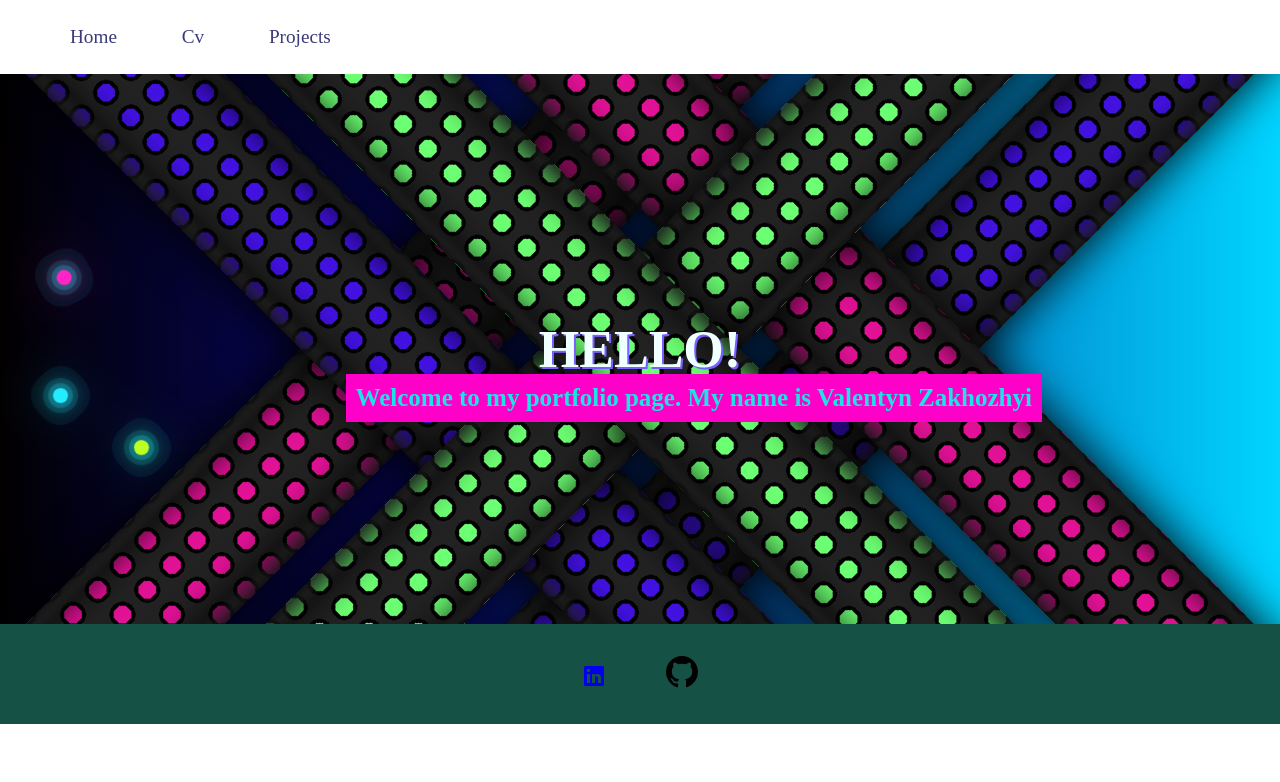
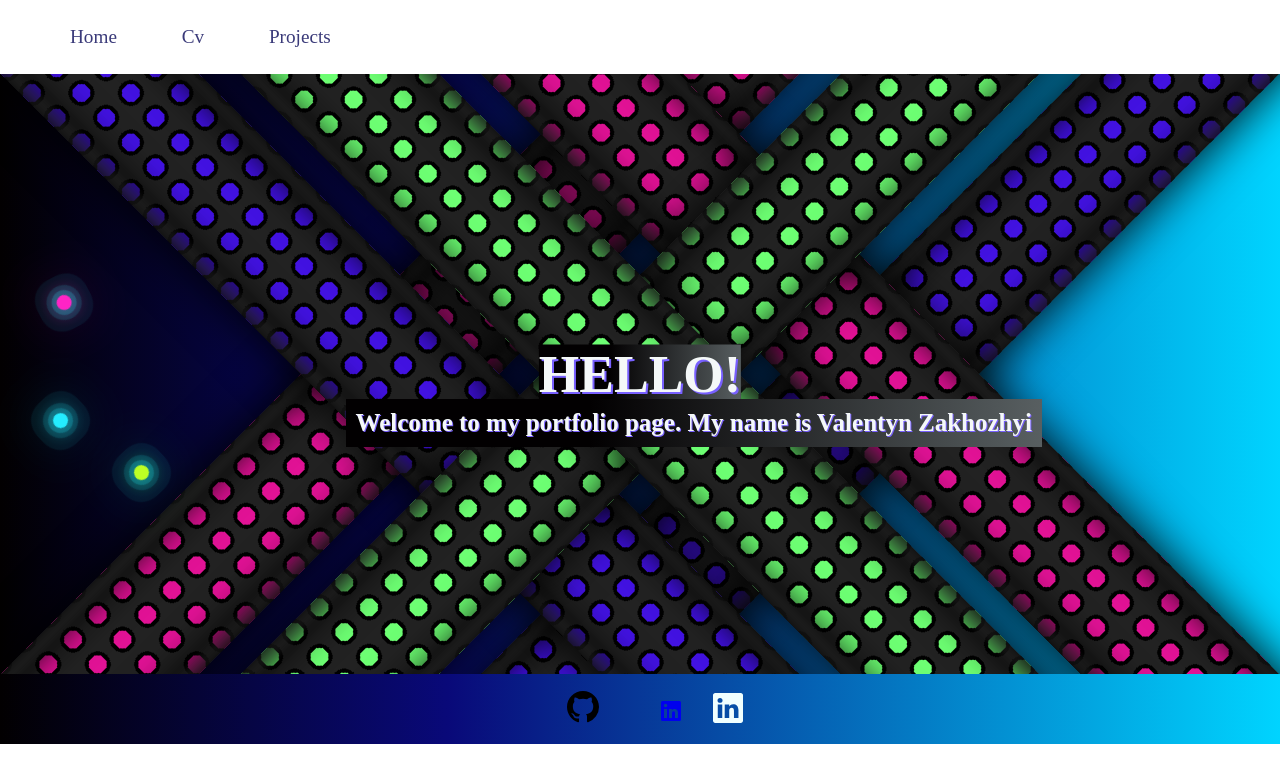
Before and after one commit to valentynzakhozhyi/portfoliozakhozhyi, a React (Create React App) app: page / in a window 1280 px wide. Shown: the top 782 px of the page. Built offline with nearby package versions, Linux system fonts and the light colour scheme.

Commit message:
animation

```diff
--- a/src/components/aboutMe.module.scss
+++ b/src/components/aboutMe.module.scss
@@ -13,7 +13,7 @@ body{
     align-items: center;*/
    position: relative;
     width: 100%;
-    height: 550px;
+    height: 600px;
     background: linear-gradient(90deg, rgba(2,0,.6,1) 0%, rgba(9,9,121,1) 35%, rgba(0,212, 255,1)100% );
     overflow: hidden;
 
@@ -24,9 +24,11 @@ body{
       left: 50%;
       transform: translate(-50%, -50%);
       font-size: 52px;
-      color: azure;
+      color: rgb(244, 248, 248);
       text-shadow: 2px 2px #7860ff;
       text-transform: uppercase;
+
+      background: linear-gradient(90deg, rgba(2,0,.6,1) 0%, rgba(2,0,.6,1) 35%, rgb(88, 95, 97)100% );
       margin: 0;
       z-index: 99;
       text-align: center;
@@ -39,8 +41,9 @@ body{
       left: 27%;
       font-weight: 700;
       font-size: 25px;
-      color: rgb(28, 228, 228);
-      background: rgb(255, 0, 200);
+      color: rgb(244, 248, 248);
+      text-shadow: 1px 1px #7860ff;
+      background: linear-gradient(90deg, rgba(2,0,.6,1) 0%, rgba(2,0,.6,1) 35%, rgb(88, 95, 97)100% );
       padding: 10px;
       z-index: 99;
       text-align: center;
--- /dev/null
+++ b/src/components/anim1/anim1.module.scss
@@ -0,0 +1,82 @@
+
+.circle
+{
+position: relative;
+width: 300px;
+height: 300px;
+filter: url(#wavy) blur(1px);
+
+
+}
+.circle:before
+{
+
+    content: "";
+position: absolute;
+top: 100px;
+left: 100px;
+right: 100px;
+bottom: 100px;
+border: 20px solid #fff;
+border-radius: 50%;
+box-shadow: 0 0 50px #0f0,
+ inset 0 0 50px #0f0;
+ -webkit-box-reflect: below 10 px linear-gradient(transparent,transparent,#0002);
+ animation: animate 5s linear infinite;
+}
+.circle:after
+{
+   content: "";
+position: absolute;
+top: 100px;
+left: 100px;
+right: 100px;
+bottom: 100px;
+border: 10px solid #fff;
+border-radius: 50%;
+box-shadow: 0 0 10px #fff,
+ inset 0 0 20px #fff;
+}
+.circle:nth-child(2):before
+{
+animation-delay: -2.5s;
+}
+@keyframes animate
+{
+    0%
+    {
+     box-shadow: 0 0 50px #0f0,
+        inset 0 0 50px #0f0;
+     filter: hue-rotate(0deg);
+
+    }
+    20%
+    {
+     box-shadow: 0 0 60px #0f0,
+        inset 0 0 60px #0f0;
+    }
+    40%
+    {
+     box-shadow: 0 0 40px #0f0,
+        inset 0 0 40px #0f0;
+    }
+    60%
+    {
+     box-shadow: 0 0 80px #0f0,
+        inset 0 0 80px #0f0;
+    }
+    80%
+    {
+     box-shadow: 0 0 100px #0f0,
+        inset 0 0 100px #0f0;
+    }
+    100%
+    {
+
+         box-shadow: 0 0 50px #0f0,
+            inset 0 0 50px #0f0;
+            filter: hue-rotate(360deg);
+
+    }
+
+}
--- /dev/null
+++ b/src/components/anim1/anim1.tsx
@@ -0,0 +1,29 @@
+import React from 'react';
+import styles from "./anim1.module.scss";
+
+type Anim1Props = {
+
+}
+
+const Anim1: React.FC<Anim1Props> = () => {
+  return (
+  <body className={styles.body}>
+
+    <div className={styles.circle}>
+    <filter id="wavy">
+     <feTurbulence  x="0" y="0" baseFrequency="0.009" numOctaves="5" seed="2">
+      <animate attributeName='baseFrequency' dur="60s" values='0.02;0.005;0.02' repeatCount="
+      indefinite" />
+     </feTurbulence>
+       <feDisplacementMap in="SourceGrahic" scale="30" />
+     </filter>
+    </div>
+
+
+    </body>
+
+
+  )
+}
+
+export default Anim1
--- a/src/components/cv/cv.module.scss
+++ b/src/components/cv/cv.module.scss
@@ -1,10 +1,13 @@
 .conteiner {
     width: 100%;
     height: 100%;
-    background: #3f6b62;
+    background: linear-gradient(90deg, rgba(2,0,.6,1) 0%, rgba(9,9,121,1) 35%, rgba(0,212, 255,1)100% );
     display: flex;
     flex-direction: column;
     justify-content: center;
+    color: white;
+    font-family: 'Franklin Gothic Medium';
+
     }
 .information{
 text-align: center;
@@ -13,4 +16,10 @@ text-align: center;
 .name{
     text-align: left;
     margin-left: 20px
+
 }
+p
+{
+    color: white;
+    font-size: 20px;
+}
--- a/src/components/footer/footer.module.scss
+++ b/src/components/footer/footer.module.scss
@@ -1,16 +1,16 @@
 .container {
     width: 100%;
-    height: 100px;
-    background: #155145;
+    height: 70px;
+    background: linear-gradient(90deg, rgba(2,0,.6,1) 0%, rgba(9,9,121,1) 35%, rgba(0,212, 255,1)100% );
     display: flex;
     flex-direction: column;
     justify-content: center;
     align-items: center;
     position: absolute;
+    z-index: 99;
 }
 
 .list a {
 
-
     padding: 30px;;
 }
--- a/src/components/footer/footer.tsx
+++ b/src/components/footer/footer.tsx
@@ -9,15 +9,17 @@ const Footer: React.FC<FooterProps> = () => {
   return (
     <div className={styles.container}>
         <div className={styles.list}>
+        <a href="https://github.com/valentynzakhozhyi" target="_blanc" rel='noreferrer'>
+<svg height="32" aria-hidden="true" viewBox="0 0 16 16" version="1.1" width="32" data-view-component="true" >
+    <path fill-rule="evenodd" d="M8 0C3.58 0 0 3.58 0 8c0 3.54 2.29 6.53 5.47 7.59.4.07.55-.17.55-.38 0-.19-.01-.82-.01-1.49-2.01.37-2.53-.49-2.69-.94-.09-.23-.48-.94-.82-1.13-.28-.15-.68-.52-.01-.53.63-.01 1.08.58 1.23.82.72 1.21 1.87.87 2.33.66.07-.52.28-.87.51-1.07-1.78-.2-3.64-.89-3.64-3.95 0-.87.31-1.59.82-2.15-.08-.2-.36-1.02.08-2.12 0 0 .67-.21 2.2.82.64-.18 1.32-.27 2-.27.68 0 1.36.09 2 .27 1.53-1.04 2.2-.82 2.2-.82.44 1.1.16 1.92.08 2.12.51.56.82 1.27.82 2.15 0 3.07-1.87 3.75-3.65 3.95.29.25.54.73.54 1.48 0 1.07-.01 1.93-.01 2.2 0 .21.15.46.55.38A8.013 8.013 0 0016 8c0-4.42-3.58-8-8-8z"></path>
+</svg>
+</a>
      <a href='https://www.linkedin.com/in/valentyn-zakhozhyi/' target="_blanc" rel='noreferrer'>
      <svg xmlns="http://www.w3.org/2000/svg" viewBox="0 0 24 24" data-supported-dps="24x24" fill="currentColor" width="24" height="24" focusable="false">
   <path d="M20.5 2h-17A1.5 1.5 0 002 3.5v17A1.5 1.5 0 003.5 22h17a1.5 1.5 0 001.5-1.5v-17A1.5 1.5 0 0020.5 2zM8 19H5v-9h3zM6.5 8.25A1.75 1.75 0 118.3 6.5a1.78 1.78 0 01-1.8 1.75zM19 19h-3v-4.74c0-1.42-.6-1.93-1.38-1.93A1.74 1.74 0 0013 14.19a.66.66 0 000 .14V19h-3v-9h2.9v1.3a3.11 3.11 0 012.7-1.4c1.55 0 3.36.86 3.36 3.66z"></path>
 </svg></a>
-<a href="https://github.com/valentynzakhozhyi" target="_blanc" rel='noreferrer'>
-<svg height="32" aria-hidden="true" viewBox="0 0 16 16" version="1.1" width="32" data-view-component="true" >
-    <path fill-rule="evenodd" d="M8 0C3.58 0 0 3.58 0 8c0 3.54 2.29 6.53 5.47 7.59.4.07.55-.17.55-.38 0-.19-.01-.82-.01-1.49-2.01.37-2.53-.49-2.69-.94-.09-.23-.48-.94-.82-1.13-.28-.15-.68-.52-.01-.53.63-.01 1.08.58 1.23.82.72 1.21 1.87.87 2.33.66.07-.52.28-.87.51-1.07-1.78-.2-3.64-.89-3.64-3.95 0-.87.31-1.59.82-2.15-.08-.2-.36-1.02.08-2.12 0 0 .67-.21 2.2.82.64-.18 1.32-.27 2-.27.68 0 1.36.09 2 .27 1.53-1.04 2.2-.82 2.2-.82.44 1.1.16 1.92.08 2.12.51.56.82 1.27.82 2.15 0 3.07-1.87 3.75-3.65 3.95.29.25.54.73.54 1.48 0 1.07-.01 1.93-.01 2.2 0 .21.15.46.55.38A8.013 8.013 0 0016 8c0-4.42-3.58-8-8-8z"></path>
-</svg>
-</a>
+<svg stroke="currentColor" fill="currentColor" stroke-width="0" viewBox="0 0 16 16" color="#f0ffff" height="30" width="30" xmlns="http://www.w3.org/2000/svg"><path d="M0 1.146C0 .513.526 0 1.175 0h13.65C15.474 0 16 .513 16 1.146v13.708c0 .633-.526 1.146-1.175 1.146H1.175C.526 16 0 15.487 0 14.854V1.146zm4.943 12.248V6.169H2.542v7.225h2.401zm-1.2-8.212c.837 0 1.358-.554 1.358-1.248-.015-.709-.52-1.248-1.342-1.248-.822 0-1.359.54-1.359 1.248 0 .694.521 1.248 1.327 1.248h.016zm4.908 8.212V9.359c0-.216.016-.432.08-.586.173-.431.568-.878 1.232-.878.869 0 1.216.662 1.216 1.634v3.865h2.401V9.25c0-2.22-1.184-3.252-2.764-3.252-1.274 0-1.845.7-2.165 1.193v.025h-.016a5.54 5.54 0 0 1 .016-.025V6.169h-2.4c.03.678 0 7.225 0 7.225h2.4z"></path></svg>
+
    </div>
     </div>
   )
--- a/src/components/navbar/navbar.module.scss
+++ b/src/components/navbar/navbar.module.scss
@@ -1,5 +1,6 @@
 .container {
     margin-left: 30px;
+
 }
 
 .container ul li a {
--- a/src/components/projects/projects.module.scss
+++ b/src/components/projects/projects.module.scss
@@ -1,7 +1,7 @@
 .cont {
     width: 100%;
-    height: 550px;
-    background: #0ce7bb;
+    height: 600px;
+    background: linear-gradient(90deg, rgba(2,0,.6,1) 0%, rgba(9,9,121,1) 35%, rgba(0,212, 255,1)100% );
     display: flex;
     flex-direction: column;
     justify-content: center;
@@ -19,23 +19,25 @@
     display: grid;
     height: 120px;
     width: 130px;
-    background: red;
+    border-radius: 100%;
+    background: rgb(57, 15, 15);
     padding: 20px;
     margin: 20px;
-    border: 3px solid blue;
+    border: 3px solid rgb(21, 21, 42);
 }
 
 .title {
     font-family: Optima;
     font-size: 15;
-    background-color: green;
+    background-color: rgb(12, 75, 12);
     text-align: center;
+    color: rgb(228, 237, 237);
 
 }
 
 
 .text {
-    background-color: lightblue;
+   color: aliceblue;
     text-align: center;
 }
 .a{
--- a/src/components/projects/projects.tsx
+++ b/src/components/projects/projects.tsx
@@ -1,6 +1,9 @@
 import React, { useEffect, useState } from 'react'
 import { IRepo } from '../types/gitHubData';
-import styles from "./projects.module.scss"
+import styles from "./projects.module.scss";
+import Anim1 from '../anim1/anim1';
+
+
 
 
 type ProjectsProps = {
@@ -19,17 +22,21 @@ const Projects: React.FC<ProjectsProps> = () => {
   }, [])
   return (
     <div className={styles.cont}>
+
       <div className={styles.list}>
         {
           githubData && githubData.map(x => (
             <div key={x.id} className={styles.box}>
               <h4 className={styles.title}>{x.name}</h4>
               <p className={styles.text}>{x.description}</p>
-              <a href={x.html_url} target="_blanc" rel='noreferrer'><h4 className={styles.a}>Look it in GitHub</h4></a>
+              <a href={x.html_url} target="_blanc" rel='noreferrer'><h4 className={styles.a}>Look it in <br></br>GitHub</h4></a>
+
             </div>
           ))
         }
+
       </div>
+      <div><Anim1 /></div>
     </div>
   )
 }
```
